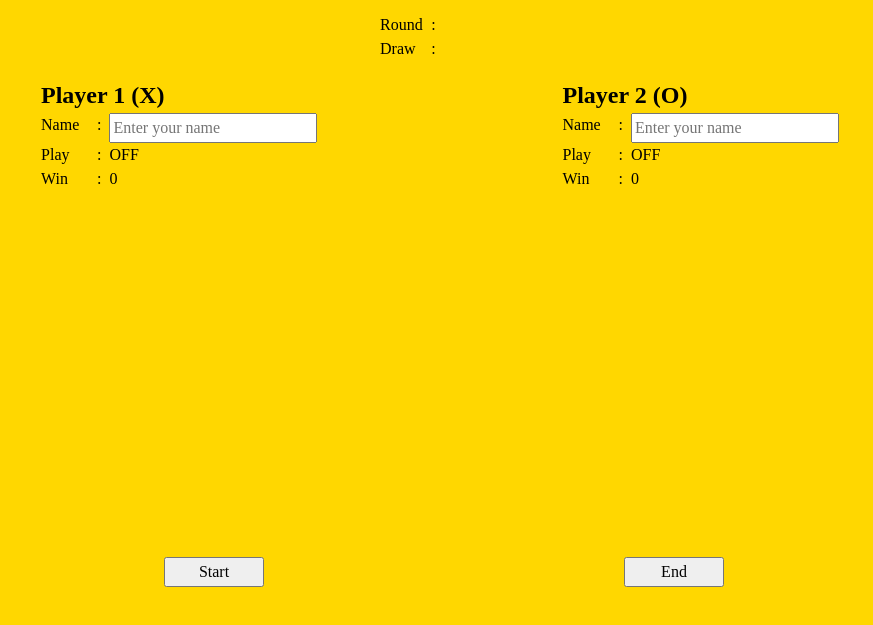
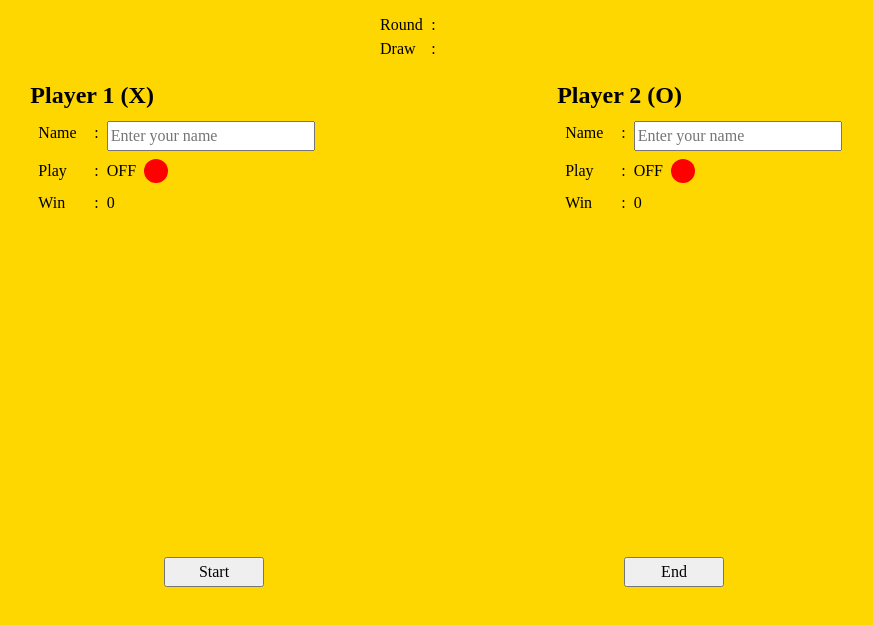
Before and after one commit to nicol4us/tic-tac-toe, a plain HTML site: page index.html in a window 1280 px wide. Shown: the part 67-692 px from the top of the page, without its empty margins (196-1069 px from the left). Drawn offline with Linux system fonts and the light colour scheme.

Commit message:
Put size of playerOneLight & playerTwoLight Give margin for player-section to have space

```diff
--- a/style.css
+++ b/style.css
@@ -80,10 +80,18 @@
   .player-section {
     display: flex;
     gap: 8px;
+    margin: 8px;
   }
 
   .name {
     width: 3em;
+  }
+
+  #playerOneLight,
+  #playerTwoLight {
+    width: 24px;
+    height: 24px;
+    border-radius: 12px;
   }
 
   .board-container {
```
